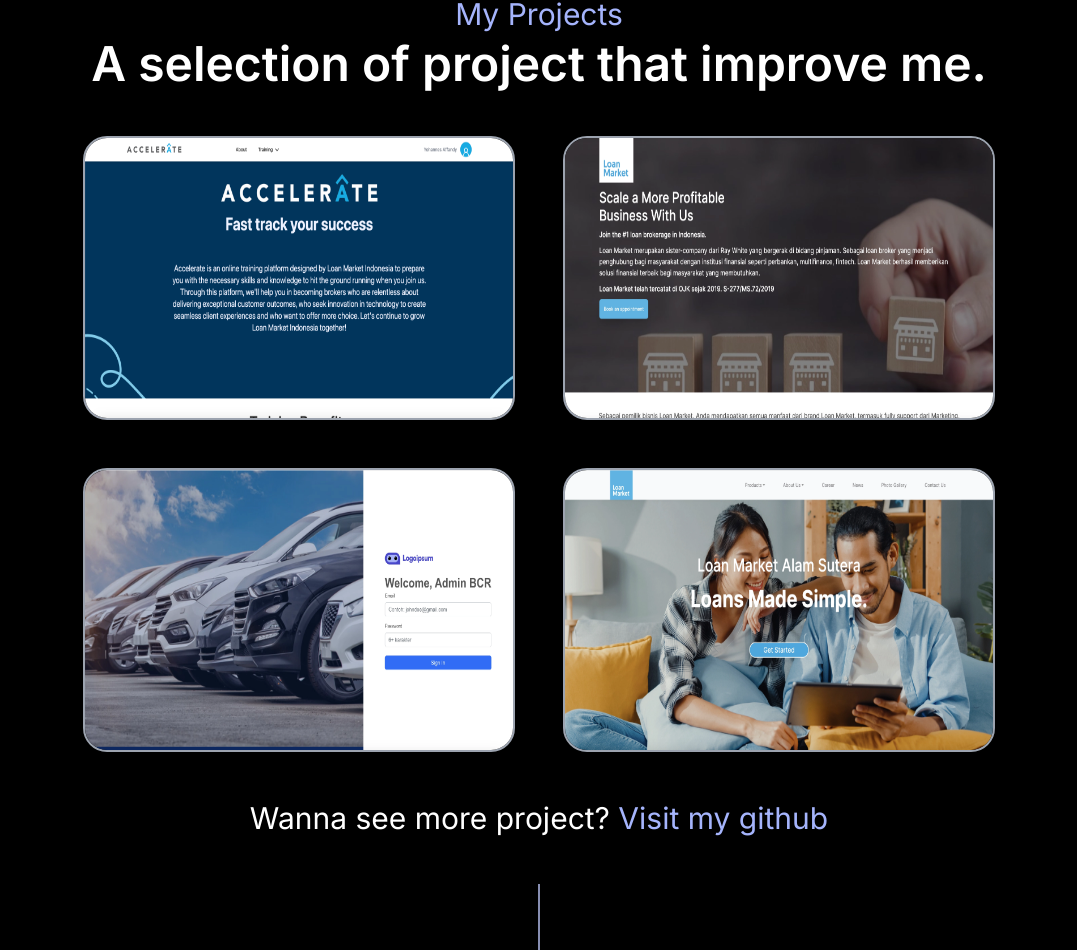
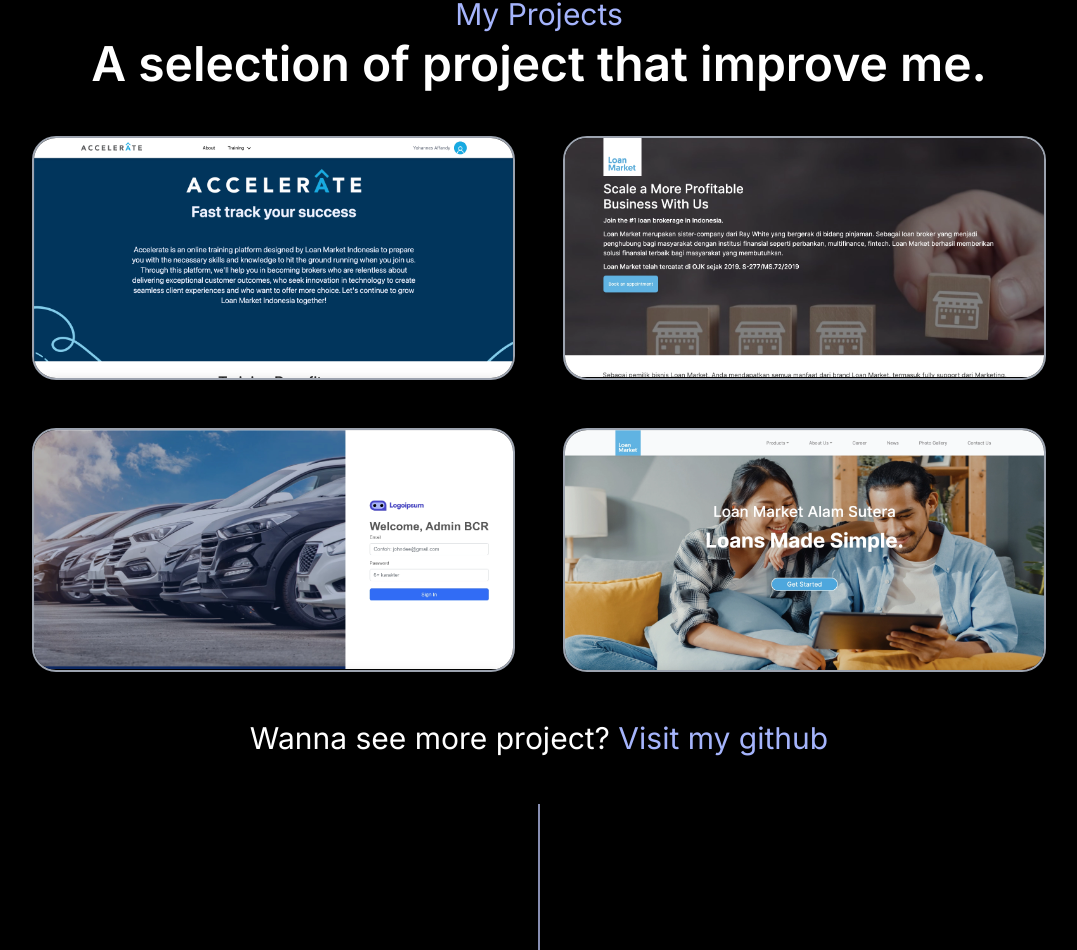
Before and after one commit to ariokt/new-profile-web, a Next.js app: page / in a window 1280 px wide. Shown: the part 2684-3634 px from the top of the page, without its empty margins (101-1178 px from the left). Built offline with nearby package versions, Linux system fonts and the light colour scheme.

Commit message:
update section porto

```diff
--- a/src/sections/projectsection/index.js
+++ b/src/sections/projectsection/index.js
@@ -14,8 +14,8 @@
         <section className="projects flex flex-col items-center bg-black h-fit pt-7 px-8">
             <h3 className="mx-auto w-fit text-xl sm:text-3xl text-indigo-300 mb-2">My Projects</h3>
             <h2 className="mx-auto w-fit text-white text-xl sm:text-3xl lg:text-5xl font-semibold text-center">A selection of project that improve me.</h2>
-            <div className="grid grid-cols-1 md:grid-cols-2 gap-8 md:gap-12 sm:w-9/12 my-8 md:my-12">
-                {images.map((item,y) => <a href={item.link} target="_blank" className="transition-transform duration-500 project-img rounded-3xl overflow-hidden border-2 border-gray-400 hover:border-2 hover:border-white"><Image src={item.img} alt="Ario Waskita Portofolio" key={y} style={{height:"280px"}} /></a>)}
+            <div className="grid grid-cols-1 md:grid-cols-2 gap-8 md:gap-12 lg:w-10/12 my-8 md:my-12">
+                {images.map((item,y) => <a href={item.link} target="_blank" className="transition-transform duration-500 project-img rounded-3xl overflow-hidden border-2 border-gray-400 hover:border-2 hover:border-white"><Image src={item.img} alt="Ario Waskita Portofolio" key={y} style={{maxHeight:"280px"}} /></a>)}
             </div>
             <div className="md:grid-cols-2 flex flex-col gap-3 mb-12">
                 <h3 className="text-white mx-auto w-fit text-xl sm:text-3xl text-center">Wanna see more project? <a href="https://github.com/ariokt" target="_blank" className="text-indigo-300">Visit my github</a></h3>
```
